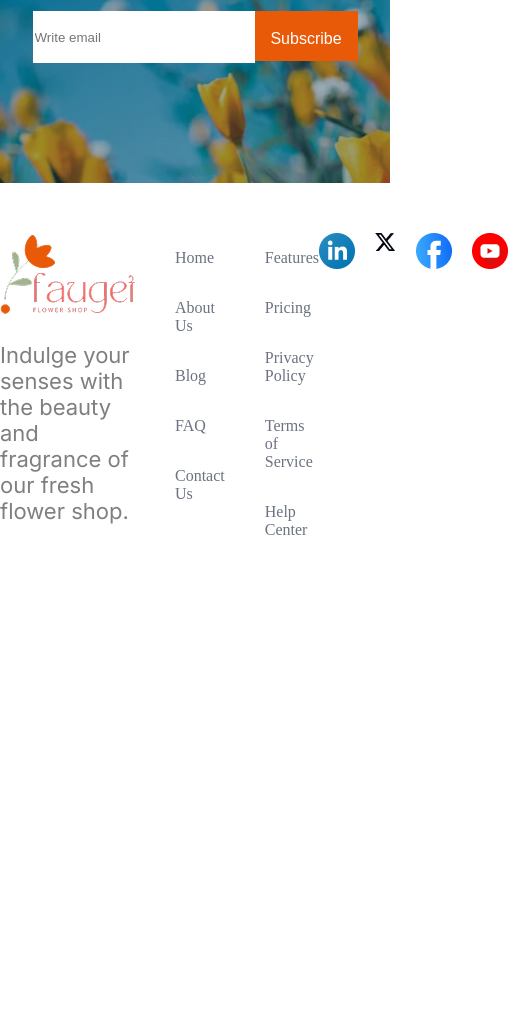
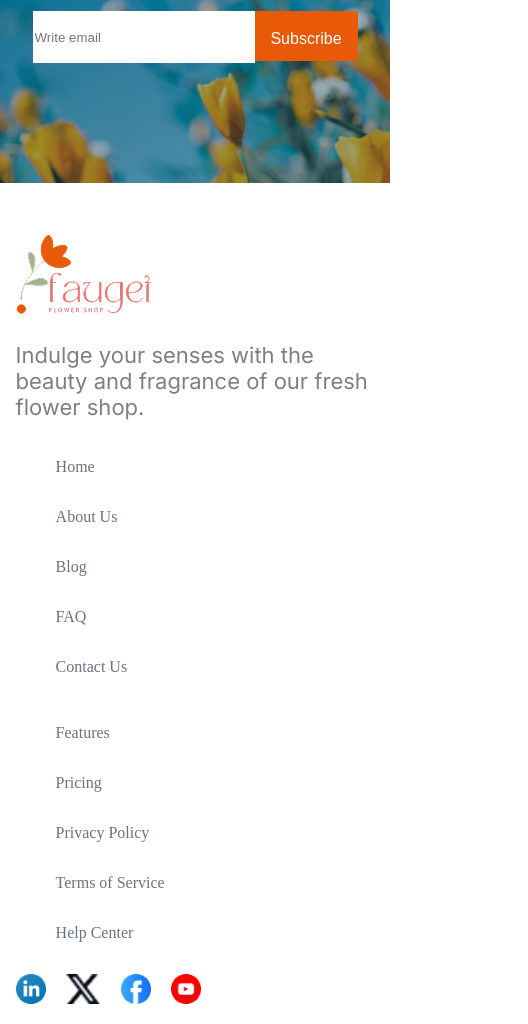
Before and after one commit to niloy-rahman-always/assignment-2, a plain HTML site: page index.html in a window 390 px wide. Shown: the part 5659-6683 px from the top of the page, 528 px wide, since content can reach past the window. Before the commit the page ends 6230 px from the top, so only its background shows below. Drawn offline with Linux system fonts and the light colour scheme.

Commit message:
make it more responsive

```diff
--- a/style/style.css
+++ b/style/style.css
@@ -359,6 +359,8 @@ align-items: flex-start;
 }
 .footer-social-logo img{
 margin-right: 20px;
+height: 30px;
+width: auto;
 
 }
 /* mobile responsive */
@@ -442,6 +444,16 @@ margin-right: 20px;
     text-align: center;
   }
 
+  .last-footer  {
+    flex-direction: column;
 
-
+      width: 92%;
+ margin: 0 auto;
+  }
+.footer-nav {
+  flex-direction: column;
 }
+.footer-social-logo {
+  margin-bottom: 20px;
+}
+}
```
